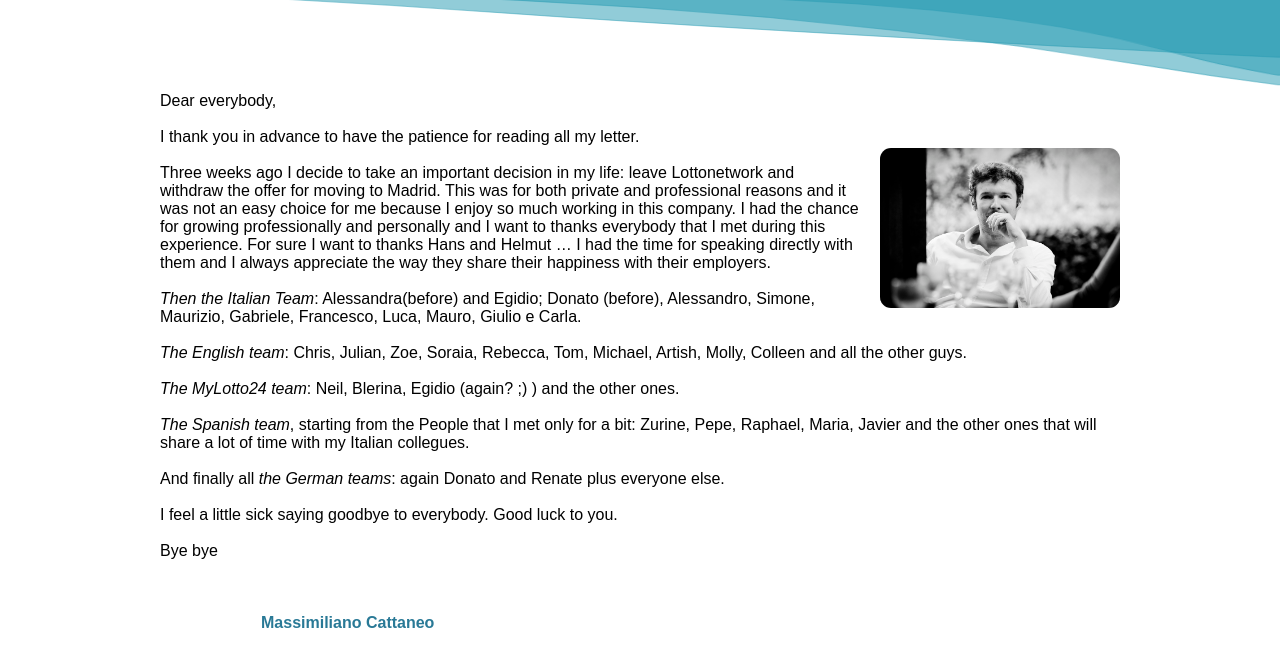
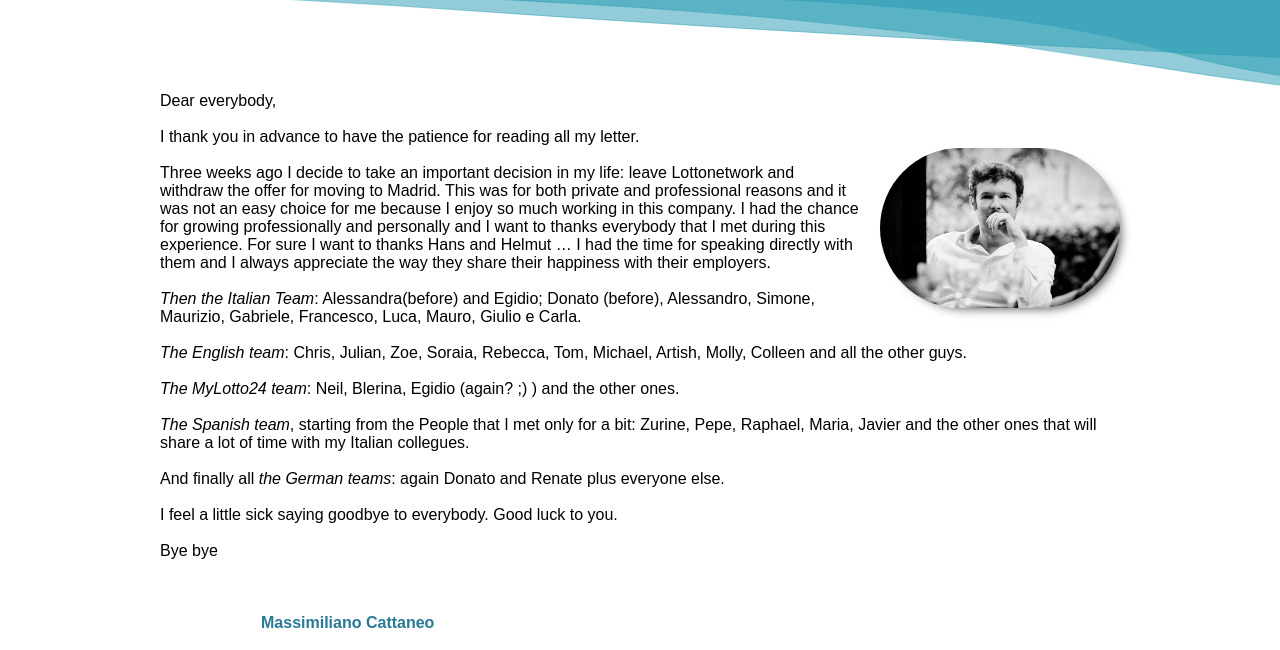
Before and after one commit to massicattaneo/massicattaneo.github.io, a plain HTML site: page index.html in a window 1280 px wide. Shown: the part 208-858 px from the top of the page. Drawn offline with Linux system fonts and the light colour scheme; a web font is replaced by a local one.

Commit message:
Update index.html

```diff
--- a/index.html
+++ b/index.html
@@ -20,7 +20,15 @@
         #letter {
             position: relative; top:300px; width: 960px; margin: 0 auto; font-family: Arial; padding: 0 15px;
         }
-        img {width: 240px; float:right; margin: 20px 0 20px 20px;border-radius: 11px;height: 160px;}
+        img {
+            width: 240px;
+float: right;
+margin: 20px 0 20px 20px;
+border-radius: 87px;
+height: 160px;
+-webkit-box-shadow: 1px 2px 15px -4px #444444;
+box-shadow: 6px 6px 11px -6px #444444;
+        }
     </style>
 </head>
 <body>
```
